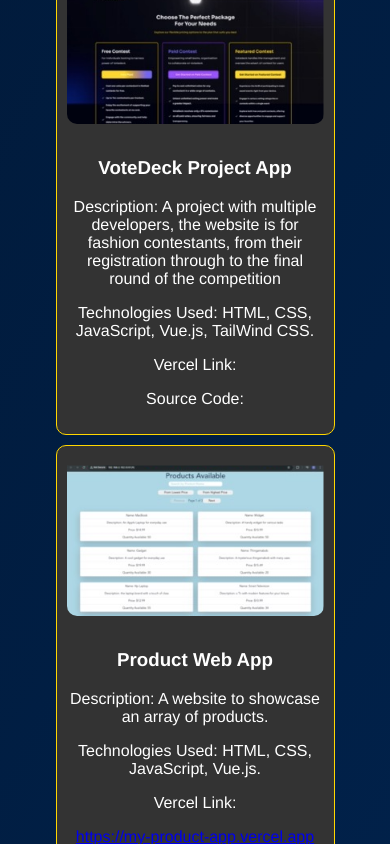
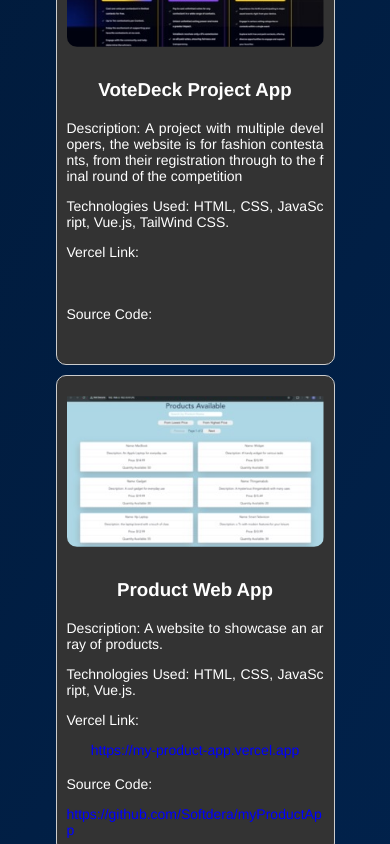
Before and after one commit to Softdera/dera-portfolio, a Vue app: page / in a window 390 px wide. Shown: the part 3360-4204 px from the top of the page. Built offline with nearby package versions, Linux system fonts and the light colour scheme.

Commit message:
eight commit

```diff
--- a/src/components/About.vue
+++ b/src/components/About.vue
@@ -42,10 +42,10 @@
                 <h5>2024 - Present</h5>
                 <p> Part of a team of developers working on the development of a fashion contestants website called VoteDeck. Have led in the frontend development of multiple webpages, resulting in an increase of speed of development by 45%. Some of the technologies used include Vue.js, Git, GitHub, JavaScript, HTML5, CSS3, TailWind CSS and more</p>
             </li>
-            <li>
+            <!--li>
                 <h3>Frontend Developer</h3>
                 <p>GFAMS Project, 2024</p>
-            </li>
+            </li-->
             <h3>Netwalkers Ltd</h3>
                 <h4 style="color: white;">Frontend Intern</h4>
                 <h5>2024 </h5>
--- a/src/components/Projects.vue
+++ b/src/components/Projects.vue
@@ -2,7 +2,7 @@
 <template>
     <section>
       <h2>My Projects</h2>
-      <p style="color: #fff;">A few of my projects include;</p>
+      <p style="color: #fff;">A few of my projects include:</p>
 
       <div class="projects">
         <div v-for="(project, index) in projects" :key="index" class="project">
@@ -172,14 +172,16 @@
 }
 
 .project {
-  border: 1px solid gold;
+  border: 1px solid #ccc;
   border-radius: 10px;
   padding: 10px;
   text-align: center;
-  background-color: #333;
-  flex: 1 1 300px;
-  max-width: 400px;
-  box-sizing: border-box;
+  background-color: #333; /* Optional for better visuals */
+  flex: 1 1 300px; /* Ensures consistent width with flexibility */
+  max-width: 400px; /* Restricts maximum width */
+  box-sizing: border-box; /* Ensures padding is included in width */
+  word-wrap: break-word; /* Break long words */
+  overflow-wrap: break-word; /* Ensures wrapping in modern browsers */
 }
 
 .project img {
@@ -189,6 +191,21 @@
   margin-bottom: 10px;
 }
 
+.project a {
+  color: #00f; /* Link color */
+  text-decoration: none;
+  word-wrap: break-word; /* Break long URLs */
+  overflow-wrap: break-word; /* Ensures wrapping for URLs */
+  display: inline-block; /* Ensures proper wrapping inside flex containers */
+  max-width: 100%; /* Prevents overflowing the container */
+  overflow: hidden; /* Hides any potential overflow */
+  text-overflow: ellipsis; /* Adds ellipsis for long links */
+}
+
+.project a:hover {
+  text-decoration: underline;
+}
+
 .cropped-image {
   width: 100%;
   height: auto;
@@ -196,16 +213,28 @@
   clip-path: inset(10px 0 0 0);
 }
 
+/* Small Screen Styles */
 @media (max-width: 600px) {
   .projects {
-    gap: 10px;
+    gap: 10px; /* Reduce spacing for smaller screens */
   }
   .project {
-    flex: none;
-    width: 90%;
-    max-width: none;
-    margin: 0 auto;
+    flex: none; /* Prevent flex resizing */
+    width: 90%; /* Set a consistent width for all items */
+    max-width: none; /* Remove the max-width restriction */
+    margin: 0 auto; /* Center items */
+  }
+  .project p,
+  .project a {
+    font-size: 14px; /* Reduce font size for smaller screens */
+    overflow-wrap: break-word; /* Ensure wrapping for long words/links */
+    word-break: break-word; /* Ensure wrapping in older browsers */
+    line-break: anywhere; /* Allow breaking links at any character */
+    text-align: justify; /* Align text for better readability */
+  }
+  .project a {
+    text-overflow: ellipsis; /* Adds ellipsis for links */
+    white-space: normal; /* Prevent links from forcing single-line display */
+  }
 }
-}
-
 </style>
```
